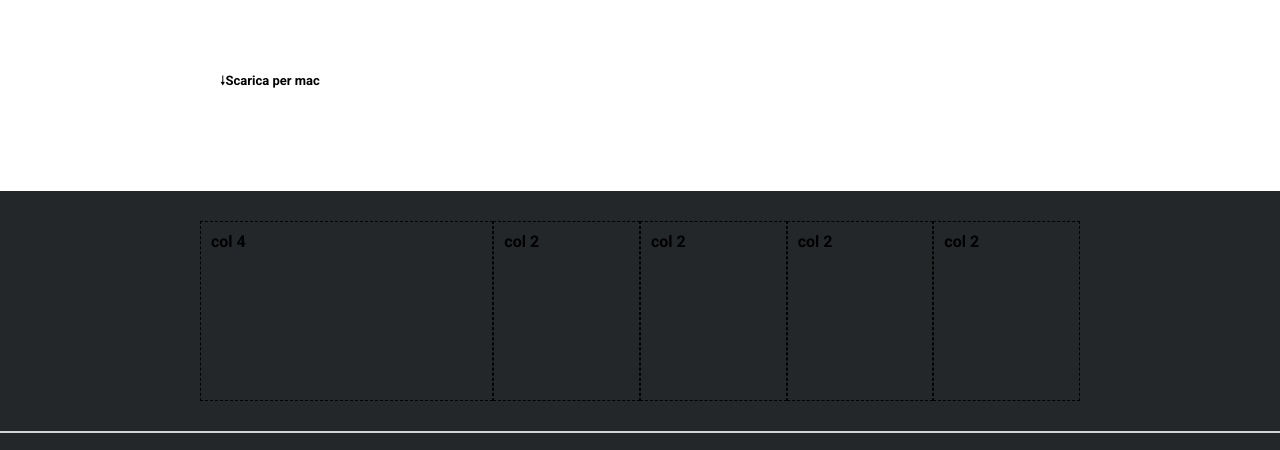
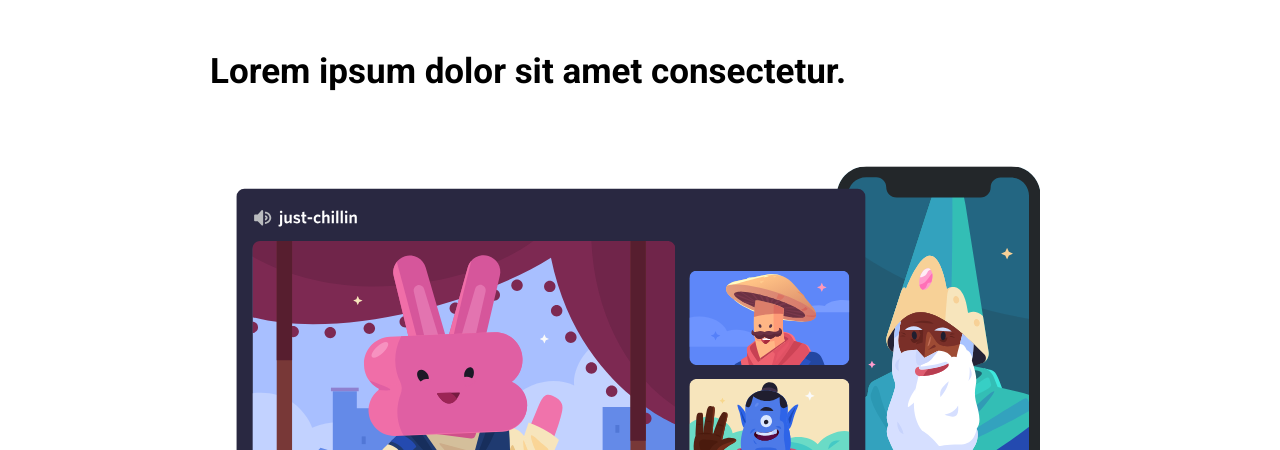
Before and after one commit to Federico-Maiocchi/htmlcss-discord, a plain HTML site: page index.html in a window 1280 px wide. Shown: the part 1633-2083 px from the top of the page. Drawn offline with Linux system fonts and the light colour scheme.

Commit message:
ADDED: img in fifth block

```diff
--- a/css/app.css
+++ b/css/app.css
@@ -203,7 +203,7 @@ h2 {
 /*.bg-img-wave {
     background-image: url(../img/wave.svg);
 }
-*/
+
 
 
 /*debug*/
--- a/index.html
+++ b/index.html
@@ -102,9 +102,9 @@
             <div class="container">
                 <div class="row">
                     <div class="col-12 ">
-                        <h2></h2>
-                        <p></p>
-                        <img src="" alt="">
+                        <h2>Lorem ipsum dolor sit amet consectetur.</h2>
+                        <p>Lorem ipsum dolor sit, amet consectetur adipisicing elit. Temporibus, fugiat!</p>
+                        <img src="./img/item4-big.svg" alt="">
                         <h3></h3>
                         <a class="buttons" href="*"><span>&#129047;</span>Scarica per mac</a>
                     </div>
```
